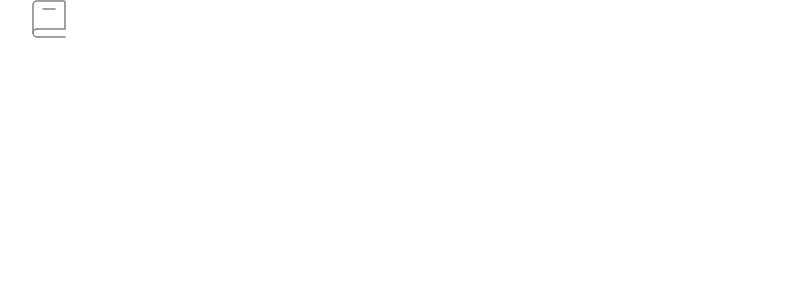
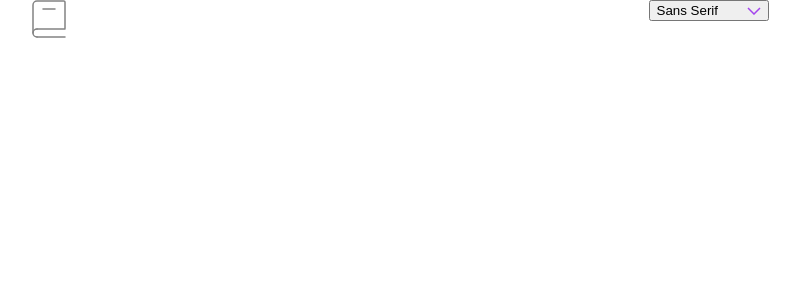
Before and after one commit to nablanco/dictionary-web-app, a React (Create React App) app: page / in a window 1280 px wide. Shown: the top 300 px of the page, without its empty margins (240-1040 px from the left). Built offline with nearby package versions, Linux system fonts and the light colour scheme.

Commit message:
Update fontOptions and fontContext

```diff
--- a/package.json
+++ b/package.json
@@ -6,6 +6,7 @@
     "@testing-library/jest-dom": "^5.16.5",
     "@testing-library/react": "^13.4.0",
     "@testing-library/user-event": "^13.5.0",
+    "prop-types": "^15.8.1",
     "react": "^18.2.0",
     "react-dom": "^18.2.0",
     "react-scripts": "5.0.1",
--- a/public/index.html
+++ b/public/index.html
@@ -3,41 +3,19 @@
   <head>
     <meta charset="utf-8" />
     <link rel="icon" href="%PUBLIC_URL%/favicon.ico" />
+    <link rel="preconnect" href="https://fonts.googleapis.com">
+    <link rel="preconnect" href="https://fonts.gstatic.com" crossorigin>
+    <link href="https://fonts.googleapis.com/css2?family=Inconsolata:wght@400;700&family=Inter:wght@400;700&family=Lora:wght@400;700&display=swap" rel="stylesheet">
     <meta name="viewport" content="width=device-width, initial-scale=1" />
     <meta name="theme-color" content="#000000" />
     <meta
       name="description"
       content="Web site created using create-react-app"
     />
-    <link rel="apple-touch-icon" href="%PUBLIC_URL%/logo192.png" />
-    <!--
-      manifest.json provides metadata used when your web app is installed on a
-      user's mobile device or desktop. See https://developers.google.com/web/fundamentals/web-app-manifest/
-    -->
-    <link rel="manifest" href="%PUBLIC_URL%/manifest.json" />
-    <!--
-      Notice the use of %PUBLIC_URL% in the tags above.
-      It will be replaced with the URL of the `public` folder during the build.
-      Only files inside the `public` folder can be referenced from the HTML.
-
-      Unlike "/favicon.ico" or "favicon.ico", "%PUBLIC_URL%/favicon.ico" will
-      work correctly both with client-side routing and a non-root public URL.
-      Learn how to configure a non-root public URL by running `npm run build`.
-    -->
     <title>Dictionary web app</title>
   </head>
   <body>
     <noscript>You need to enable JavaScript to run this app.</noscript>
     <div id="root"></div>
-    <!--
-      This HTML file is a template.
-      If you open it directly in the browser, you will see an empty page.
-
-      You can add webfonts, meta tags, or analytics to this file.
-      The build step will place the bundled scripts into the <body> tag.
-
-      To begin the development, run `npm start` or `yarn start`.
-      To create a production bundle, use `npm run build` or `yarn build`.
-    -->
   </body>
 </html>
--- a/src/App.js
+++ b/src/App.js
@@ -1,6 +1,7 @@
-import React from "react";
+import React, { useContext } from "react";
 import styled, { createGlobalStyle } from "styled-components";
 
+import { FontContext } from "./contexts/font/fontContext";
 import Navbar from "./components/navigation/Navbar";
 import Body from "./components/body/Body";
 
@@ -19,9 +20,10 @@ const StyledApp = styled.div`
 `;
 
 function App() {
+  const { font } = useContext(FontContext);
   return (
     <>
-      <GlobalStyle />
+      <GlobalStyle font={font} />
       <StyledApp>
         <Navbar />
         <Body />
--- /dev/null
+++ b/src/components/navigation/FontDropDown.js
@@ -0,0 +1,68 @@
+import React, { useState, useContext } from "react";
+import styled from "styled-components";
+
+import { FontContext } from "../../contexts/font/fontContext";
+import iconArrowDown from "../../assets/images/icon-arrow-down.svg";
+
+const StyledFontDropDown = styled.div`
+  position: relative;
+  display: inline-block;
+`;
+const Button = styled.button`
+  width: 120px;
+  display: flex;
+  align-items: center;
+  justify-content: space-between;
+`;
+const ButtonImage = styled.img``;
+const DropDownOptions = styled.select`
+  position: absolute;
+  top: 100%;
+  left: 0;
+  width: 183px;
+  height: 152px;
+  background-color: #fff;
+  padding: 0;
+  margin: 0;
+  list-style: none;
+  border: 1px solid #ccc;
+`;
+const DropDownOption = styled.option`
+  cursor: pointer;
+`;
+
+const FontDropDown = () => {
+  const [isOpen, setIsOpen] = useState(false);
+  const { font, fontOptions, handleFontChange } = useContext(FontContext);
+
+  const toggleDropDown = () => {
+    setIsOpen(!isOpen);
+  };
+
+  return (
+    <StyledFontDropDown>
+      <Button onClick={toggleDropDown}>
+        {font}
+        <ButtonImage src={iconArrowDown} />
+      </Button>
+      {isOpen && (
+        <DropDownOptions>
+          {fontOptions.map((option) => {
+            <DropDownOption
+              value={option.type}
+              key={option.type}
+              onChange={handleFontChange}
+            >
+              {option.type}
+            </DropDownOption>;
+            {
+              console.log(option.type);
+            }
+          })}
+        </DropDownOptions>
+      )}
+    </StyledFontDropDown>
+  );
+};
+
+export default FontDropDown;
--- a/src/components/navigation/Navbar.js
+++ b/src/components/navigation/Navbar.js
@@ -2,6 +2,7 @@ import React from "react";
 import styled from "styled-components";
 
 import logo from "../../assets/images/logo.svg";
+import FontDropDown from "./FontDropDown";
 
 const StyledNavbar = styled.div`
   width: 737px;
@@ -18,7 +19,9 @@ const Navbar = () => {
       <LeftContainer>
         <Logo src={logo} />
       </LeftContainer>
-      <RightContainer></RightContainer>
+      <RightContainer>
+        <FontDropDown />
+      </RightContainer>
     </StyledNavbar>
   );
 };
--- a/src/contexts/font/fontContext.js
+++ b/src/contexts/font/fontContext.js
@@ -0,0 +1,36 @@
+import React, { useState, useEffect, createContext } from "react";
+
+import fontOptions from "./fontOptions";
+
+export const FontContext = createContext(fontOptions[0].type);
+
+/* eslint-disable react/prop-types */
+
+const FontContextWrapper = ({ children }) => {
+  const [font, setFont] = useState(
+    JSON.parse(localStorage.getItem("font")) || fontOptions[0].type
+  );
+
+  useEffect(() => {
+    const currentFont = JSON.parse(localStorage.getItem("font"));
+    if (currentFont) {
+      setFont(currentFont);
+    }
+  }, []);
+
+  useEffect(() => {
+    localStorage.setItem("theme", JSON.stringify(font));
+  }, [font]);
+
+  const handleFontChange = (event) => {
+    setFont(event.target.value);
+  };
+
+  return (
+    <FontContext.Provider value={{ font, fontOptions, handleFontChange }}>
+      {children}
+    </FontContext.Provider>
+  );
+};
+
+export default FontContextWrapper;
--- /dev/null
+++ b/src/contexts/font/fontOptions.js
@@ -0,0 +1,16 @@
+const fontOptions = [
+  {
+    type: "Sans Serif",
+    font: "inter",
+  },
+  {
+    type: "Serif",
+    font: "lora",
+  },
+  {
+    type: "Mono",
+    font: "inconsolata",
+  },
+];
+
+export default fontOptions;
--- a/src/contexts/font/fonts.js
+++ /dev/null
@@ -1,3 +0,0 @@
-const fonts = [];
-
-export default fonts;
--- a/src/index.js
+++ b/src/index.js
@@ -1,12 +1,14 @@
-import React from 'react';
-import ReactDOM from 'react-dom/client';
+import React from "react";
+import ReactDOM from "react-dom/client";
 
-import App from './App';
+import FontContextWrapper from "./contexts/font/fontContext";
+import App from "./App";
 
-
-const root = ReactDOM.createRoot(document.getElementById('root'));
+const root = ReactDOM.createRoot(document.getElementById("root"));
 root.render(
   <React.StrictMode>
-    <App />
+    <FontContextWrapper>
+      <App />
+    </FontContextWrapper>
   </React.StrictMode>
 );
```
Also changed, not shown: src/components/navigation/ThemeSlider.js (added), 2 other files (tests, documents, lock files or other folders).
